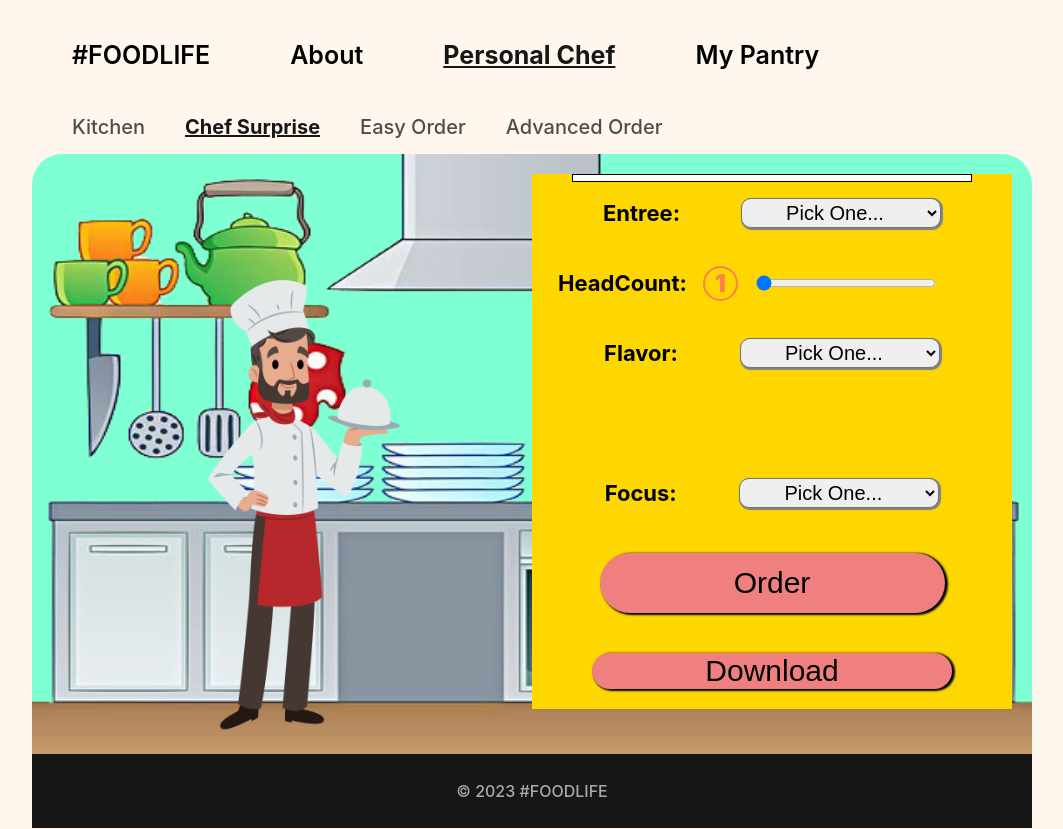
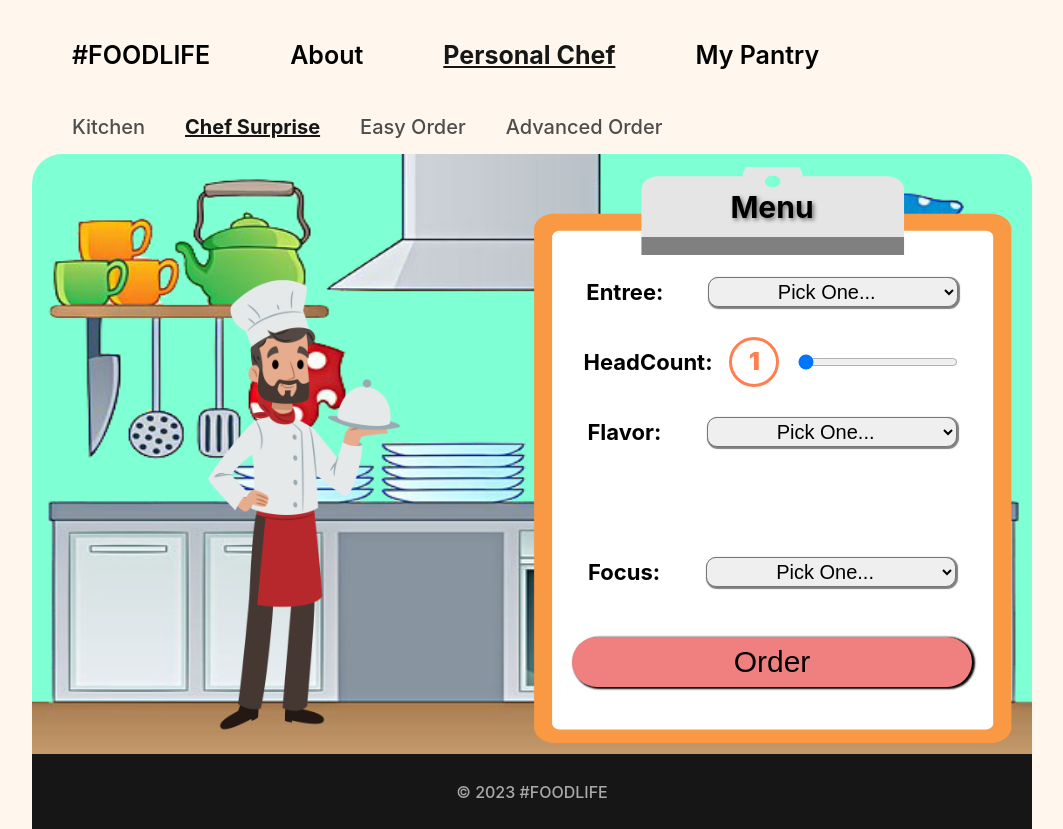
Before and after one commit to CodingShields/EatAi-Custom-Meal-Planning, a React (Vite) app: page /PersonalChef/ChefSurprise in a window 1280 px wide. Shown: the whole page, without its empty margins (108-1171 px from the left). Built offline with nearby package versions, Linux system fonts and the light colour scheme.

Commit message:
jus thte download left

```diff
--- a/src/Pages/SubPage/ChefSuprise.jsx
+++ b/src/Pages/SubPage/ChefSuprise.jsx
@@ -16,6 +16,7 @@ export default function ChefSurprise() {
 	const [dietaryDetails, setDietaryDetails] = useState("");
 	const [chatBotReply, setChatBotReply] = useState("");
     // changes display of the clipboard to display the loading/cooking svg while the call is being made
+	const [removeMenu, setRemoveMenu] = useState(false)
 	const [loading, setLoading] = useState(false);
 	const [renderMenu, setRenderMenu] = useState(false);
 
@@ -23,6 +24,7 @@ export default function ChefSurprise() {
 
 	async function handleOrder() {
 		setLoading(true);
+		setRemoveMenu(true);
 		const test = `I'd like to order an ${entree} for ${
 			headCount !== 1 ? "people" : "person"
 		}, that has a ${selectedFlavor} and it should have a dietary restriction of ${dietaryDetails}. Can you also give me a specific grocery list, cook time, and a detailed summary of how to prepare the meal.`;
@@ -42,9 +44,11 @@ export default function ChefSurprise() {
 			});
 			const result = await response.json();
 			if (response.ok) {
-				console.log("Response object:", result)
+				// console.log("Response object:", result)
+				setLoading(false);
+				setRenderMenu(true);
 				setChatBotReply(result.choices[0].message.content);
-				console.log(result.choices[0].message.content);
+				// console.log(result.choices[0].message.content);
 			} else {
 				console.error(result);
 			}
@@ -75,25 +79,32 @@ export default function ChefSurprise() {
 		const selectedValue = event.target.value;
 		setDietaryDetails(selectedValue);
 	}
-function downloadData() {
-  // Initialize a new jsPDF instance
-  const doc = new jsPDF({
-  orientation: 'portrait', // or 'landscape'
-  unit: 'mm', // measurement unit (e.g., millimeters)
-  format: 'a4', // page format (e.g., 'a4', 'letter')
-  marginLeft: 10,
-  marginRight: 10,
-  marginTop: 10,
-  marginBottom: 10,
-});
+// function downloadData() {
+//   // Initialize a new jsPDF instance
+//   const doc = new jsPDF({
+//   orientation: 'portrait', // or 'landscape'
+//   unit: 'mm', // measurement unit (e.g., millimeters)
+//   format: 'a4', // page format (e.g., 'a4', 'letter')
+//   marginLeft: 10,
+//   marginRight: 10,
+//   marginTop: 10,
+//   marginBottom: 10,
+// });
 
-  // Add the chatBotReply data to the PDF
-  const chatreply = chatBotReply.message.content // Replace with your actual data
-  doc.text(chatreply, 10, 10); // Adjust the position as needed
-console.log("PDF TEST",chatreply    )
-  // Save the PDF with a specified file name
-  doc.save("chatReply.pdf"); // Set the desired file name
-}
+//   // Add the chatBotReply data to the PDF
+//   const chatreply = chatBotReply.message.content // Replace with your actual data
+//   doc.text(chatreply, 10, 10); // Adjust the position as needed
+// console.log("PDF TEST",chatreply    )
+//   // Save the PDF with a specified file name
+//   doc.save("chatReply.pdf"); // Set the desired file name
+// }
+
+	function resetData() {
+		setRemoveMenu(false)
+		setLoading(false);
+		setRenderMenu(false)
+
+	}
 
 	return (
 		<div className="chef-surprise-container">
@@ -103,26 +114,27 @@ console.log("PDF TEST",chatreply    )
 			</div>
             <div className="clipboard-div">
 
-                <div className="bot-response-container">
+				<div style={{ display: renderMenu ? "flex" : "none" }}
+					className="bot-response-container">
                     <h2 className="bot-response-text">
                         {chatBotReply}
                     </h2>
             </div>
-				{/* <img className="clipboard-img"
-                            src={clipboard} alt="Clipboard" /> */}
-
+				<img className="clipboard-img"
+                    style={{ display: renderMenu ? "none" : "flex" }}
+					src={clipboard} alt="Clipboard" />
                 <div
-                    style={{ display: loading ? "none" : "flex" }}
+                    style={{ display: removeMenu ? "none" : "flex" }}
                     className="menu-title-text-container">
 					<h3 className="menu-text">Menu</h3>
 				</div>
                 <img className="cooking-animation"
                     src={cooking}
-                    style={{ display: loading ? "flex" : "none" }}
+					style={{display: loading ? "flex" : "none",}}
                 />
                 <div
                     className="menu-items-container"
-                    style={{ display: loading ? "none" : "flex" }}
+                    style={{ display: removeMenu ? "none" : "flex" }}
                 >
 					<div className="entree-container">
 						<h2 className="menu-item-text">Entree:</h2>
@@ -179,8 +191,19 @@ console.log("PDF TEST",chatreply    )
 
 					</div>
                 </div>
-                 <button className="order-btn" onClick={downloadData}>
+				<button
+					style={{ display: renderMenu ? "flex" : "none" }}
+					className="download-btn"
+					// onClick={downloadData}
+				>
 							Download
+				</button>
+				<button
+					style={{ display: renderMenu ? "flex" : "none" }}
+					className="reset-btn"
+					onClick={resetData}
+				>
+							Start Over
 						</button>
 			</div>
 		</div>
--- a/src/index.css
+++ b/src/index.css
@@ -64,7 +64,7 @@ header a:hover {
 footer {
 	background-color: #161616;
 	color: #aaaaaa;
-	height: 74px;
+	height: 75px;
 	display: flex;
 	flex-shrink: 0;
 	justify-content: center;
@@ -73,6 +73,7 @@ footer {
 	font-weight: 500;
 	position: relative;
 	width: auto;
+	margin-top: 0px;
 }
 
 .link-button:hover {
@@ -180,48 +181,50 @@ footer {
 .chef-surprise-container {
 	display: flex;
 	width: 1000px;
-	height: 600px;
+	height: auto;
 	background-color: aquamarine;
 	border-radius: 30px 30px 0px 0px;
 }
 .clipboard-div {
 	display: flex;
-	/* justify-content: center; */
+	justify-content: center;
 	flex-direction: column;
 	align-items: center;
 	margin-right: 20px;
-	margin-top: 20px;
+	margin-top: 35px;
 	margin-left: 0px;
 	width: 500px;
 	height: 535px;
 	z-index: 101;
-	background-color: gold;
 }
 
 /* need to reload image */
-/* .clipboard-img {
-	width: 700px;
-	height: 600px;
-	right: 200px;
+.clipboard-img {
+	width: 500px;
+	height: 580px;
 	position: absolute;
 	z-index: 101;
-} */
+}
 .menu-title-text-container {
-	display: none;
+	display: flex;
 	justify-content: center;
 	align-items: center;
 	width: 100%;
 	height: 60px;
 }
 .menu-text {
-	display: none;
+	display: flex;
+	padding-bottom: 10px;
 	font-size: 30px;
 	text-shadow: 2px 2px 4px rgba(0, 0, 0, 0.5);
 	z-index: 102;
 }
 .menu-items-container {
-	display: none;
+	display: flex;
 	flex-direction: column;
+	justify-content: center;
+	align-items: center;
+	margin-top: 20px;
 	height: 525px;
 	width: 460px;
 	gap: 10px;
@@ -246,7 +249,7 @@ footer {
 	text-align: center;
 	outline: none;
 	border-radius: 10px;
-	width: 200px;
+	width: 250px;
 	height: 30px;
 	box-shadow: 1px 1px 1px 1px gray;
 	font-size: 20px;
@@ -262,7 +265,8 @@ footer {
 .headcount-div {
 	display: flex;
 	align-items: center;
-	justify-content: space-evenly;
+	justify-content: center;
+	gap: 17px;
 	width: 100%;
 	height: 60px;
 }
@@ -271,18 +275,16 @@ footer {
 	display: flex;
 	align-items: center;
 	justify-content: center;
-	border: 1px coral;
 	color: coral;
-	width: 35px;
-	height: 35px;
-	border: 2px solid coral;
+	width: 50px;
+	height: 50px;
+	border: 3px solid coral;
 	border-radius: 100px;
 	font-weight: 900;
 }
 
 .headcount-slider {
-	width: 180px;
-	margin-right: 50px;
+	width: 160px;
 }
 
 .flavor-container {
@@ -295,7 +297,7 @@ footer {
 
 .flavor-details-container {
 	display: flex;
-	width: 100%;
+	width: 80%;
 	height: 60px;
 }
 .flavor-details-text {
@@ -324,8 +326,8 @@ footer {
 	align-items: center;
 	background-color: lightcoral;
 	margin-bottom: 20px;
-	width: 75%;
-	height: 50%;
+	width: 400px;
+	height: 50px;
 	border: 0px solid white;
 	border-radius: 1000px;
 	box-shadow: 2px 1px 2px 1px black;
@@ -352,16 +354,17 @@ footer {
 	width: 380px;
 	height: auto;
 	z-index: 103;
-	margin-top: 150px;
+	margin-top: 50px;
 	border: 2px solid #ea4c89;
 	border-radius: 1000px;
 }
 
 .bot-response-container {
-	display: flex;
-	border: 1px solid black;
-	height: 500px;
-	width: 400px;
+	display: none;
+	border: 8px solid #f99a41;
+	border-radius: 10px;
+	height: 700px;
+	width: 470px;
 	z-index: 103;
 	overflow-y: auto;
 	overflow-x: auto;
@@ -371,4 +374,61 @@ footer {
 .bot-response-text {
 	font-size: 16px;
 	color: black;
+	white-space: pre-wrap;
+	padding-left: 30px;
+	padding-right: 30px;
 }
+
+.download-btn {
+	display: flex;
+	justify-content: center;
+	align-items: center;
+	background-color: lightcoral;
+	width: 400px;
+	height: 70px;
+	border: 0px solid white;
+	border-radius: 1000px;
+	box-shadow: 2px 1px 2px 1px black;
+	font-size: 30px;
+	cursor: pointer;
+	transition: background-color 0.3s, transform 0.2s;
+	z-index: 1005;
+	margin-top: 20px;
+}
+
+.download-btn:hover {
+	color: white;
+	background-color: rebeccapurple;
+}
+
+.download-btn:active {
+	background-color: #003580; /* Color change on click */
+	transform: scale(0.95); /* Button scale down when clicked */
+}
+
+.reset-btn {
+	display: flex;
+	justify-content: center;
+	align-items: center;
+	background-color: lightcoral;
+	width: 400px;
+	height: 70px;
+	border: 0px solid white;
+	border-radius: 1000px;
+	box-shadow: 2px 1px 2px 1px black;
+	font-size: 30px;
+	cursor: pointer;
+	transition: background-color 0.3s, transform 0.2s;
+	z-index: 1005;
+	margin-top: 20px;
+}
+
+.reset-btn:hover {
+	color: white;
+	background-color: rebeccapurple;
+}
+
+.reset-btn:active {
+	background-color: #003580; /* Color change on click */
+	transform: scale(0.95); /* Button scale down when clicked */
+}
```
Also changed, not shown: src/assets/images/clipboard.png, 1 other file (tests, documents, lock files or other folders).
